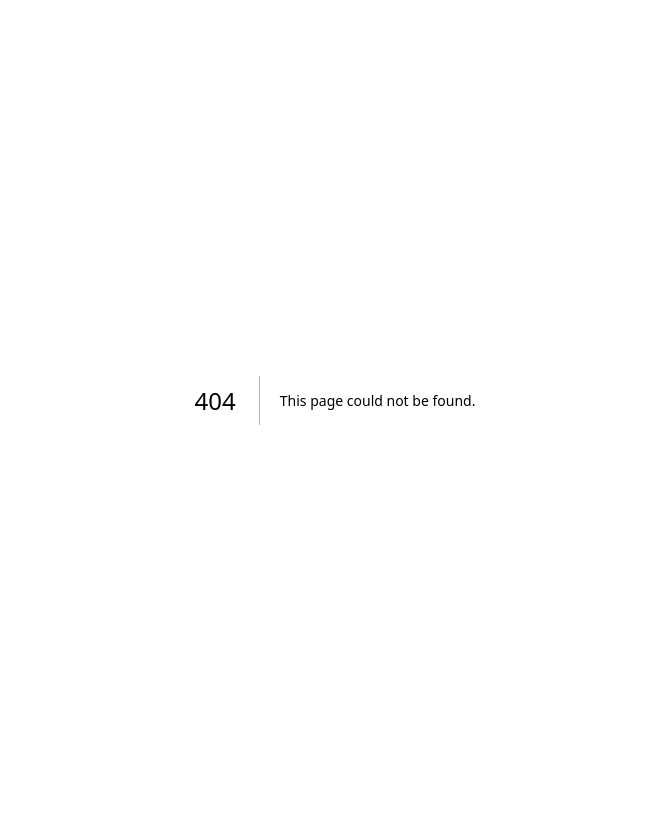
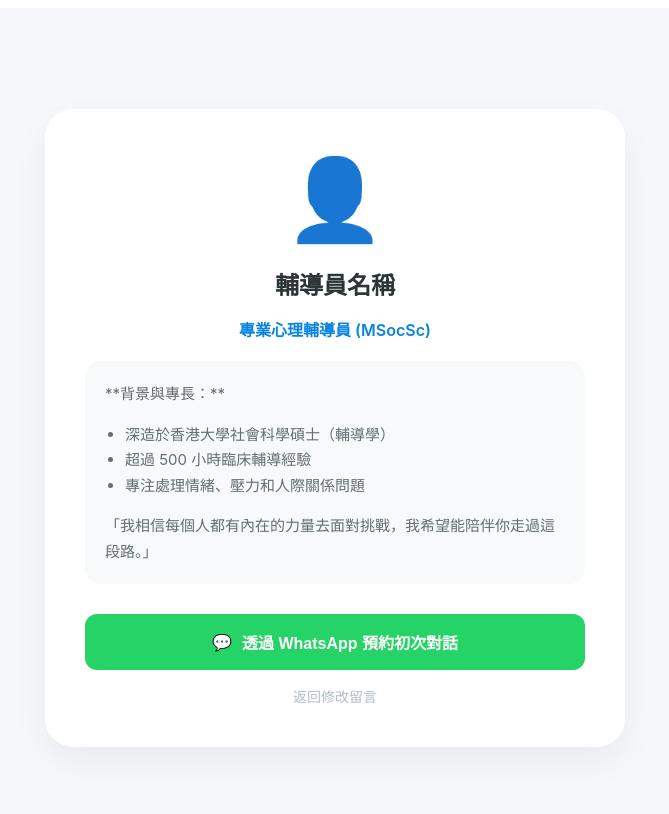
Before and after one commit to kitkitex/counselling-app, a Next.js app: page /bio in a window 1280 px wide. Before the commit this address had no page. Shown: the top 814 px of the page, without its empty margins (305-974 px from the left). Built offline with nearby package versions, Linux system fonts and the light colour scheme.

Commit message:
Create bio.js

```diff
--- /dev/null
+++ b/pages/bio.js
@@ -0,0 +1,45 @@
+import { useRouter } from 'next/router';
+
+export default function Bio() {
+  const router = useRouter();
+  const { message } = router.query; // 接收來自上一頁的留言
+
+  const whatsappNumber = "85212345678"; // 👈 請改成輔導員真正的 WhatsApp 號碼
+
+  const goToWhatsApp = () => {
+    // 將留言編碼並帶入 WhatsApp 連結
+    const encodedMsg = encodeURIComponent(`你好，我想預約諮詢。\n\n我的留言：\n${message || '（無留言）'}`);
+    window.location.href = `https://wa.me/${whatsappNumber}?text=${encodedMsg}`;
+  };
+
+  return (
+    <div style={{ minHeight: '100vh', backgroundColor: '#f5f7fa', display: 'flex', alignItems: 'center', justifyContent: 'center', padding: '20px', fontFamily: '-apple-system, sans-serif' }}>
+      <div style={{ backgroundColor: '#ffffff', maxWidth: '500px', width: '100%', borderRadius: '28px', boxShadow: '0 15px 35px rgba(0,0,0,0.05)', padding: '40px', textAlign: 'center' }}>
+
+        {/* 輔導員照片 (可用 Emoji 或圖片連結代替) */}
+        <div style={{ fontSize: '80px', marginBottom: '10px' }}>👤</div>
+
+        <h2 style={{ fontSize: '24px', fontWeight: '800', color: '#2d3436', marginBottom: '5px' }}>輔導員名稱</h2>
+        <p style={{ color: '#0984e3', fontWeight: '600', marginBottom: '20px' }}>專業心理輔導員 (MSocSc)</p>
+
+        <div style={{ textAlign: 'left', backgroundColor: '#f8f9fa', padding: '20px', borderRadius: '16px', fontSize: '15px', color: '#636e72', lineHeight: '1.7', marginBottom: '30px' }}>
+          <p style={{ margin: '0 0 10px 0' }}>**背景與專長：**</p>
+          <ul style={{ paddingLeft: '20px' }}>
+            <li>深造於香港大學社會科學碩士（輔導學）</li>
+            <li>超過 500 小時臨床輔導經驗</li>
+            <li>專注處理情緒、壓力和人際關係問題</li>
+          </ul>
+          <p style={{ margin: '15px 0 0 0' }}>「我相信每個人都有內在的力量去面對挑戰，我希望能陪伴你走過這段路。」</p>
+        </div>
+
+        <button onClick={goToWhatsApp} style={{ width: '100%', padding: '16px', backgroundColor: '#25D366', color: 'white', border: 'none', borderRadius: '12px', fontSize: '16px', fontWeight: 'bold', cursor: 'pointer', display: 'flex', alignItems: 'center', justifyContent: 'center', gap: '10px' }}>
+          <span>💬</span> 透過 WhatsApp 預約初次對話
+        </button>
+
+        <button onClick={() => router.back()} style={{ marginTop: '15px', background: 'none', border: 'none', color: '#b2bec3', cursor: 'pointer', fontSize: '14px' }}>
+          返回修改留言
+        </button>
+      </div>
+    </div>
+  );
+}
```
